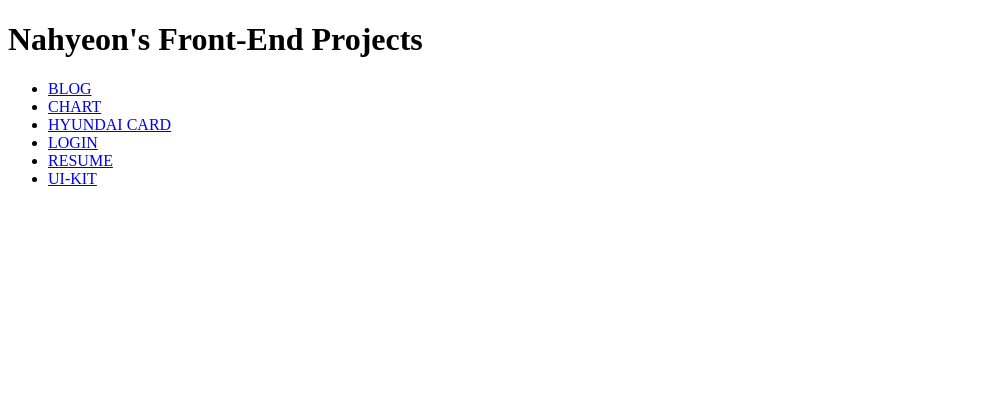
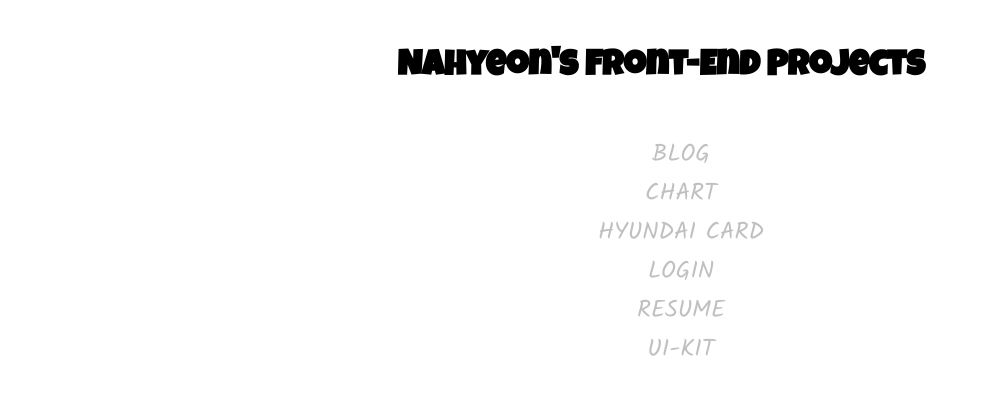
Before and after one commit to nahyeonie/FDS, a plain HTML site: page index.html in a window 1280 px wide. Shown: the whole page, without its empty margins (0-981 px from the left). Drawn offline with Linux system fonts and the light colour scheme.

Commit message:
css added
<link rel="stylesheet" href="FDS.css" media="screen" title="no title">

```diff
--- a/index.html
+++ b/index.html
@@ -6,6 +6,7 @@
   <meta http-equiv="X-UA-Compatible" content="ie=edge">
   <link href="https://fonts.googleapis.com/css?family=Luckiest+Guy" rel="stylesheet">
 <link href="https://fonts.googleapis.com/css?family=Kalam" rel="stylesheet">
+<link rel="stylesheet" href="FDS.css" media="screen" title="no title">
 
   <title>Document</title>
 </head>
```
